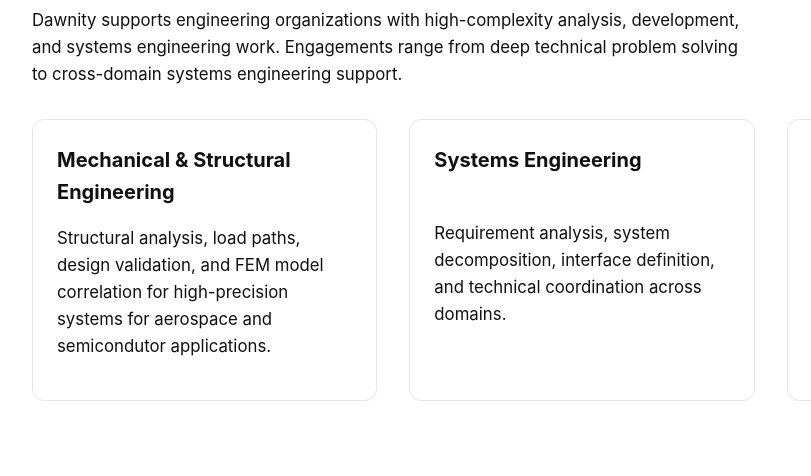
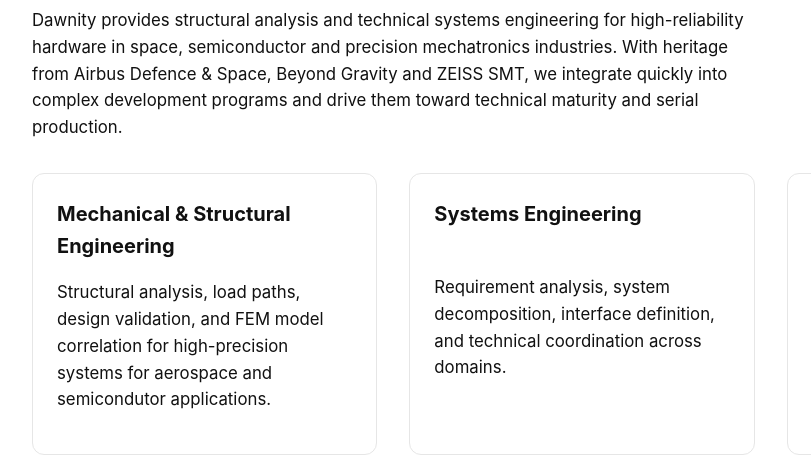
Before and after one commit to dawnity1/dawnity-website, a plain HTML site: page index.html in a window 1280 px wide. Shown: the part 624-1100 px from the top of the page, without its empty margins (58-869 px from the left). Drawn offline with Linux system fonts and the light colour scheme.

Commit message:
Update "What Dawnity Does"

```diff
--- a/index.html
+++ b/index.html
@@ -116,8 +116,8 @@
     <section>
       <h2>What Dawnity Does</h2>
       <p>
-        Dawnity supports engineering organizations with high-complexity analysis, development, and systems engineering work.
-        Engagements range from deep technical problem solving to cross-domain systems engineering support.
+        Dawnity provides structural analysis and technical systems engineering for high-reliability hardware in space, semiconductor and precision mechatronics industries.
+        With heritage from Airbus Defence & Space, Beyond Gravity and ZEISS SMT, we integrate quickly into complex development programs and drive them toward technical maturity and serial production.
       </p>
 
       <div class="services">
```
